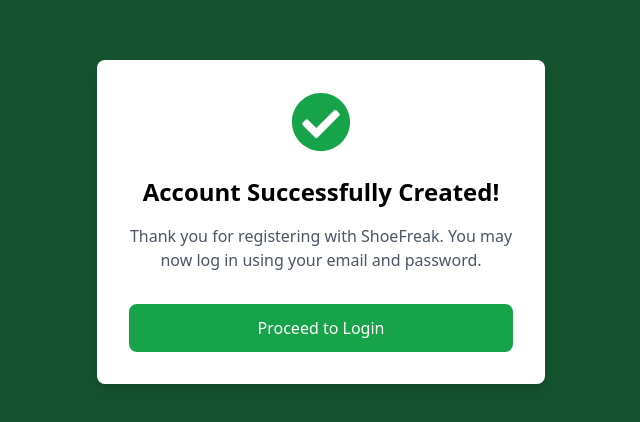
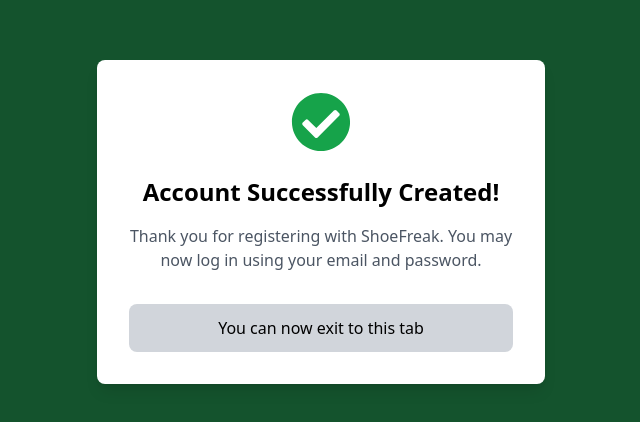
Before and after one commit to JLSed/ShoeFreak-Seller, a React (Vite) app: page /account-verify in a window 1280 px wide. Shown: the part 178-600 px from the top of the page, without its empty margins (319-959 px from the left). Built offline with nearby package versions, Linux system fonts and the light colour scheme.

Commit message:
fixed account verify page

```diff
--- a/src/pages/account-verified-page.tsx
+++ b/src/pages/account-verified-page.tsx
@@ -1,9 +1,6 @@
-import { useNavigate } from "react-router-dom";
 import { FaCheckCircle } from "react-icons/fa";
 
 function AccountVerifiedPage() {
-  const navigate = useNavigate();
-
   return (
     <div className="bg-green-900 min-h-screen flex items-center justify-center">
       <div className="bg-white rounded-lg shadow-lg p-8 max-w-md w-full text-center">
@@ -20,12 +17,9 @@
           your email and password.
         </p>
 
-        <button
-          onClick={() => navigate("/")}
-          className="w-full px-4 py-3 bg-green-600 text-white rounded-lg hover:bg-green-700 transition-colors"
-        >
-          Proceed to Login
-        </button>
+        <div className="w-full px-4 py-3 bg-gray-300 text-black rounded-lg">
+          You can now exit to this tab
+        </div>
       </div>
     </div>
   );
```
